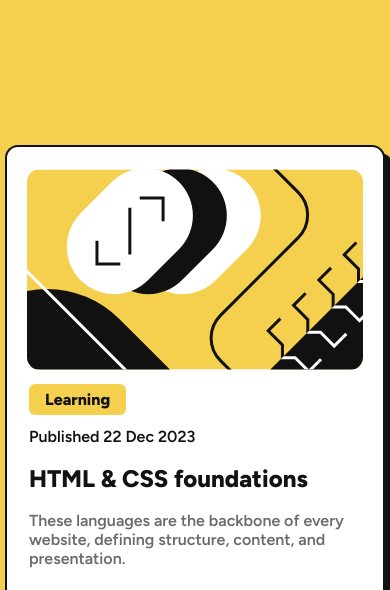
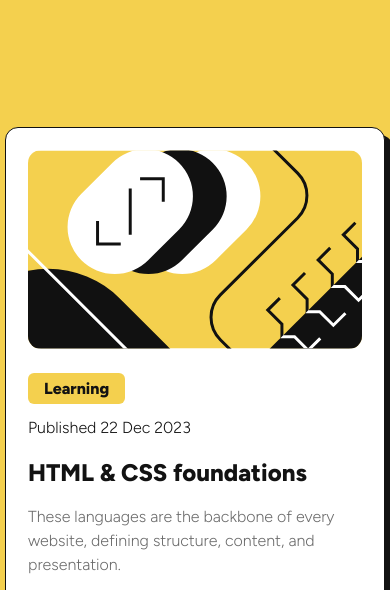
Before and after one commit to AnaCCapel/blog-preview-card, a plain HTML site: page index.html in a window 390 px wide. Shown: the top 590 px of the page. Drawn offline with Linux system fonts and the light colour scheme.

Commit message:
Alteração na responsividade

```diff
--- a/src/css/style.css
+++ b/src/css/style.css
@@ -1,5 +1,6 @@
  body {
-     height: 100vh;
+
+     min-height: 100vh;
      display: flex;
      align-items: center;
      justify-content: center;
@@ -10,7 +11,7 @@
 
 
  .container {
-     width: 380px;
+     max-width: 380px;
      padding: 22px;
      display: flex;
      align-items: center;
@@ -18,11 +19,13 @@
      flex-direction: column;
      border-radius: 13px;
      background-color: var(--bg-card);
-     border: 2px solid var(--font-color-first);
+     border: 1px solid var(--font-color-first);
      box-shadow: 8px 8px 0 var(--font-color-first);
  }
 
  .container img {
+     width: 100%;
+     margin-bottom: 10px;
      border-radius: 13px;
  }
 
@@ -39,7 +42,8 @@
 
  .container .infos p {
      margin: 18px 0;
-     font-weight: 600;
+     line-height: 24px;
+     font-weight: 300;
  }
 
  .container .infos a h1 {
```
